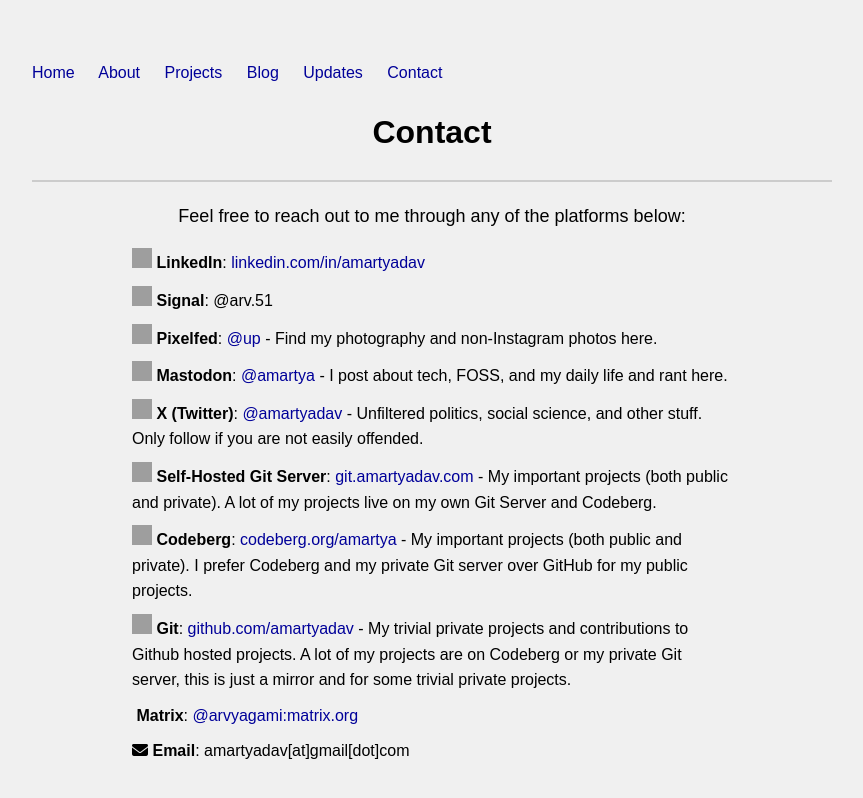
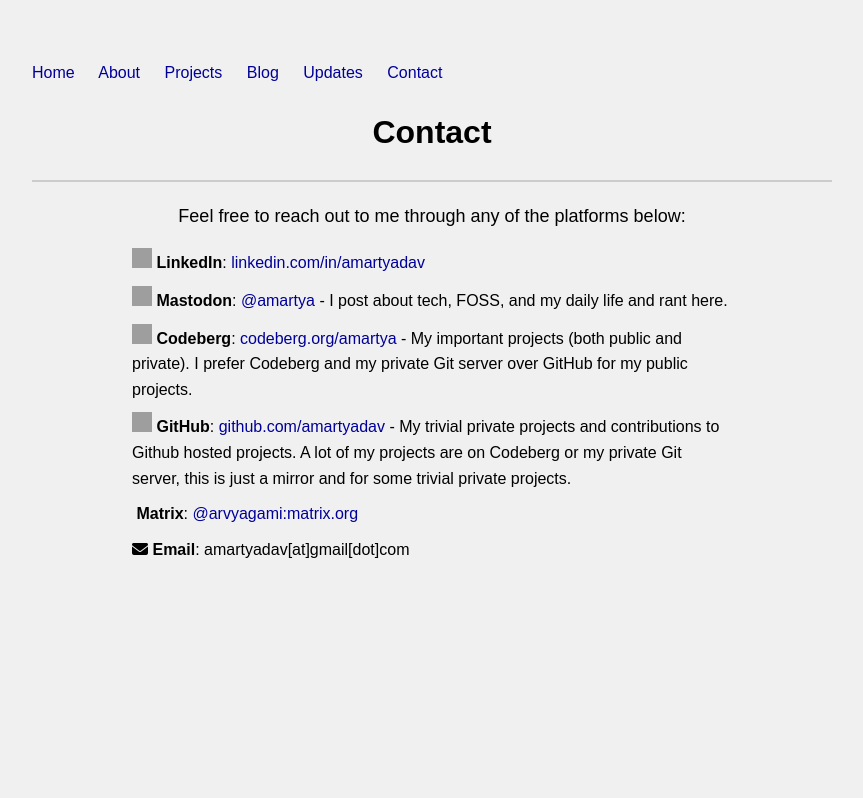
Before and after one commit to amartyadav/personal_blog, a website: page contact.html in a window 1280 px wide. Shown: the whole page, without its empty margins (208-1071 px from the left). Drawn offline with Linux system fonts and the light colour scheme; grey boxes are pictures that could not be loaded; some icons are missing.

Commit message:
fix: update contact links and improve clarity in GitHub section

```diff
--- a/contact.html
+++ b/contact.html
@@ -77,24 +77,8 @@
     <b>LinkedIn</b>: <a href="https://linkedin.com/in/amartyadav" target="_blank">linkedin.com/in/amartyadav</a>
   </li>
   <li style="margin: 10px 0;">
-      <img src="https://cdn.jsdelivr.net/gh/homarr-labs/dashboard-icons/svg/signal.svg" alt="forgejo" width="20" height="20">
-    <b>Signal</b>: @arv.51
-  </li>
-  <li style="margin: 10px 0;">
-      <img src="https://cdn.jsdelivr.net/gh/homarr-labs/dashboard-icons/svg/pixelfed.svg" alt="forgejo" width="20" height="20">
-    <b>Pixelfed</b>: <a href="https://pixelfed.social/up" target="_blank">@up</a> - Find my photography and non-Instagram photos here.
-  </li>
-  <li style="margin: 10px 0;">
       <img src="https://cdn.jsdelivr.net/gh/homarr-labs/dashboard-icons/svg/mastodon.svg" alt="forgejo" width="20" height="20">
     <b>Mastodon</b>: <a href="https://fosstodon.org/@amartya" target="_blank">@amartya</a> - I post about tech, FOSS, and my daily life and rant here.
-  </li>
-  <li style="margin: 10px 0;">
-      <img src="https://cdn.jsdelivr.net/gh/homarr-labs/dashboard-icons/svg/x.svg" alt="forgejo" width="20" height="20">
-    <b>X (Twitter)</b>: <a href="https://x.com/amartyadav" target="_blank">@amartyadav</a> - Unfiltered politics, social science, and other stuff. Only follow if you are not easily offended.
-  </li>
-  <li style="margin: 10px 0;">
-    <img src="https://cdn.jsdelivr.net/gh/homarr-labs/dashboard-icons/svg/forgejo.svg" alt="forgejo" width="20" height="20">
-    <b>Self-Hosted Git Server</b>: <a href="https://git.amartyadav.com" target="_blank">git.amartyadav.com</a> - My important projects (both public and private). A lot of my projects live on my own Git Server and Codeberg.
   </li>
   <li style="margin: 10px 0;">
       <img src="https://cdn.jsdelivr.net/gh/homarr-labs/dashboard-icons/svg/codeberg.svg" alt="Codeberg" width="20" height="20">
@@ -102,7 +86,7 @@
   </li>
   <li style="margin: 10px 0;">
       <img src="https://cdn.jsdelivr.net/gh/homarr-labs/dashboard-icons/svg/github.svg" alt="Codeberg" width="20" height="20">
-    <b>Git</b>: <a href="https://github.com/amartyadav" target="_blank">github.com/amartyadav</a> - My trivial private projects and contributions to Github hosted projects. A lot of my projects are on Codeberg or my private Git server, this is just a mirror and for some trivial private projects.
+    <b>GitHub</b>: <a href="https://github.com/amartyadav" target="_blank">github.com/amartyadav</a> - My trivial private projects and contributions to Github hosted projects. A lot of my projects are on Codeberg or my private Git server, this is just a mirror and for some trivial private projects.
   </li>
   <li style="margin: 10px 0;">
     <i class="fa-brands fa-matrix"></i>
```
